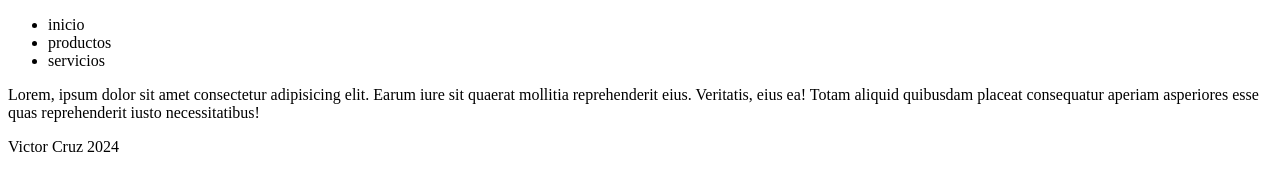
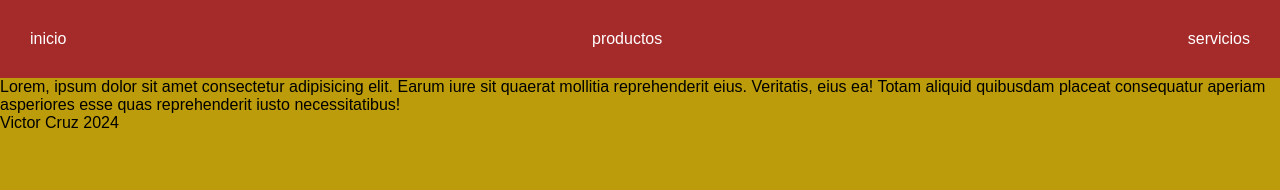
Before and after one commit to onujs/practicaweb, a plain HTML site: page index.html in a window 1280 px wide. Drawn offline with Linux system fonts and the light colour scheme.

Commit message:
maquetando el menu

```diff
--- a/index.html
+++ b/index.html
@@ -5,6 +5,26 @@
     <meta charset="UTF-8">
     <meta name="viewport" content="width=device-width, initial-scale=1.0">
     <title>Document</title>
+    <style>
+        * {
+            margin: 0;
+            padding: 0;
+        }
+        body{
+            background-color: rgb(189, 156, 11);
+            font-family: sans-serif;
+        }
+        header{
+            background-color: brown;
+            color: white;
+            padding: 30px;
+        }
+        ul{
+            display: flex;
+            justify-content: space-between;
+            list-style: none;
+        }
+    </style>
 </head>
 
 <body>
```
